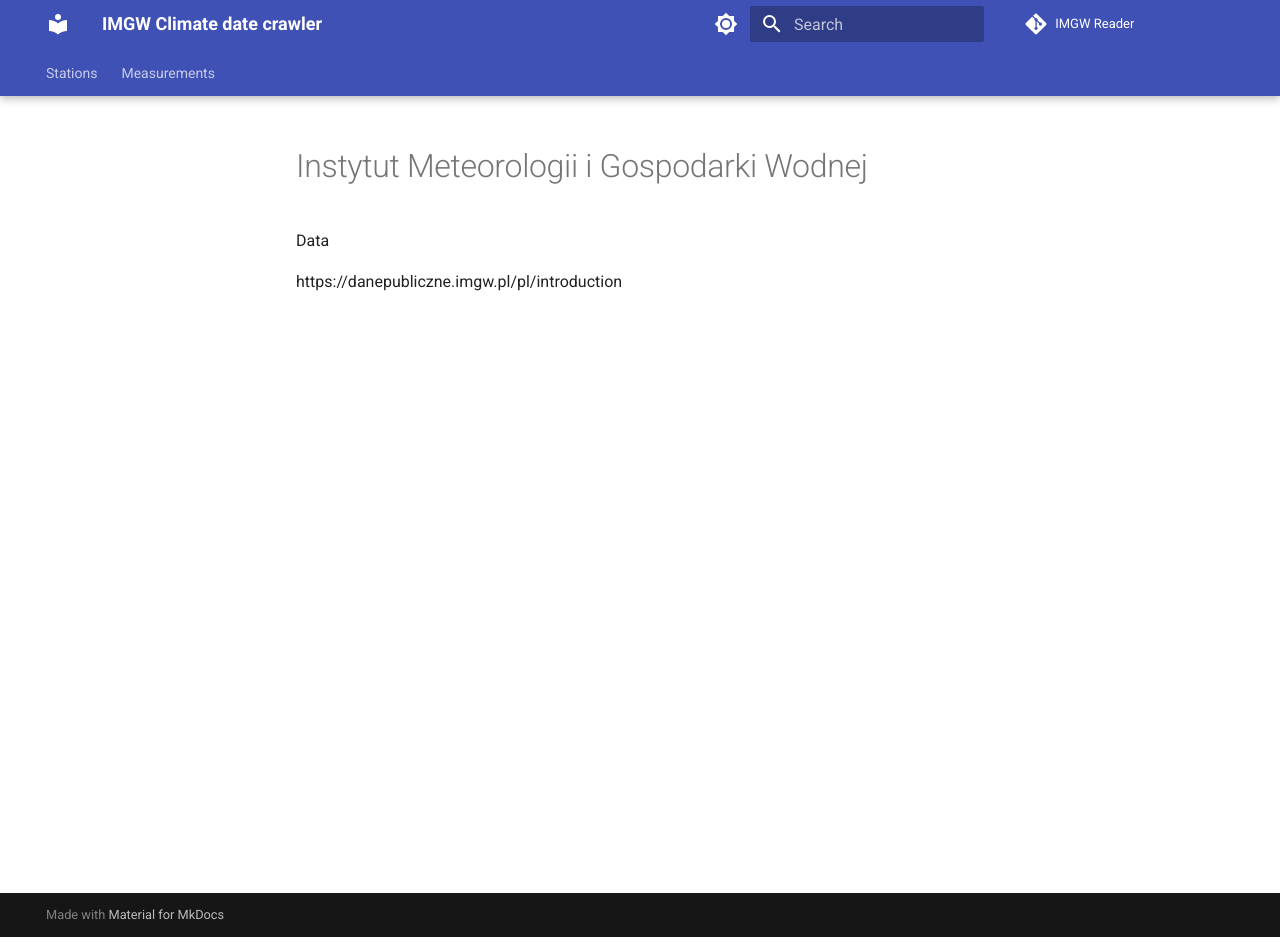
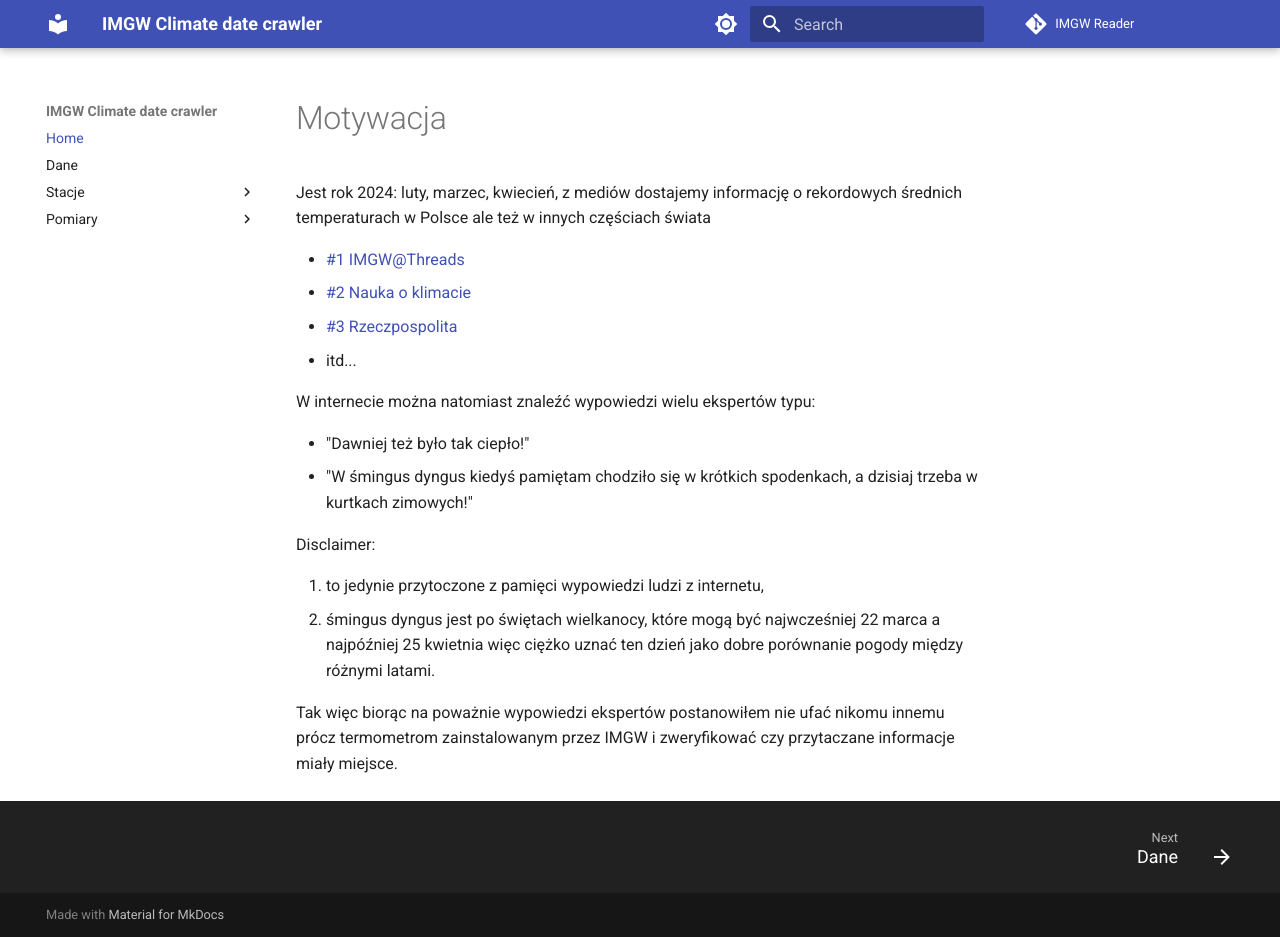
Before and after one commit to michalq/imgw-reader, an MkDocs documentation site: the page built from docs/index.md, in a window 1280 px wide and 937 px high. Built offline with MkDocs 1.6.1 and Material for MkDocs 9.7.7, drawn with Linux system fonts in a browser that asks for light colours; comment, search, counter and statistics services are not loaded.

Commit message:
docs: extended docs

```diff
--- a/docs/index.md
+++ b/docs/index.md
@@ -1,5 +1,22 @@
-# Instytut Meteorologii i Gospodarki Wodnej
+# Motywacja
 
-Data
+Jest rok 2024: luty, marzec, kwiecień, z mediów dostajemy informację o rekordowych średnich
+temperaturach w Polsce ale też w innych częściach świata
 
-https://danepubliczne.imgw.pl/pl/introduction
+- [#1 IMGW@Threads](https://twitter.com/IMGWmeteo/status/1763109148114235541?ref_src=twsrc%5Etfw%7Ctwcamp%5Etweetembed%7Ctwterm%5E1763109148114235541%7Ctwgr%5E343959971420b2856498b870d7f146c08c16dda7%7Ctwcon%5Es1_c10&ref_url=https%3A%2F%2Fklimat.rp.pl%2Fklimat%2Fart39929961-to-byl-rekordowo-cieply-luty-w-polsce-anomalie-w-calym-kraju-gdzie-najcieplej)
+- [#2 Nauka o klimacie](https://naukawpolsce.pl/aktualnosci/news%2C100901%2Cza-nami-rekordowo-cieply-luty-zime-zastapi-pora-chlodna-twierdza-eksperci)
+- [#3 Rzeczpospolita](https://klimat.rp.pl/klimat/art39929961-to-byl-rekordowo-cieply-luty-w-polsce-anomalie-w-calym-kraju-gdzie-najcieplej)
+- itd...
+
+W internecie można natomiast znaleźć wypowiedzi wielu ekspertów typu:
+
+- "Dawniej też było tak ciepło!"
+- "W śmingus dyngus kiedyś pamiętam chodziło się w krótkich spodenkach, a dzisiaj trzeba w kurtkach zimowych!"
+
+Disclaimer:
+
+1. to jedynie przytoczone z pamięci wypowiedzi ludzi z internetu,
+2. śmingus dyngus jest po świętach wielkanocy, które mogą być najwcześniej 22 marca a najpóźniej 25 kwietnia więc ciężko uznać ten dzień jako dobre porównanie pogody między różnymi latami.
+
+Tak więc biorąc na poważnie wypowiedzi ekspertów postanowiłem nie ufać nikomu innemu prócz
+termometrom zainstalowanym przez IMGW i zweryfikować czy przytaczane informacje miały miejsce.
--- a/mkdocs.yaml
+++ b/mkdocs.yaml
@@ -5,7 +5,6 @@
   features:
     - navigation.instant
     - navigation.footer
-    - navigation.tabs
     - navigation.tabs.sticky
     - navigation.path
     - navigation.top
@@ -21,9 +20,11 @@
         icon: material/brightness-4
         name: Switch to light mode
 nav:
-  - Stations:
+  - Home: index.md
+  - Dane: data.md
+  - Stacje:
       - List: stations/list.md
-  - Measurements:
+  - Pomiary:
       - Skierniewice: measurements/skierniewice.md
 plugins:
   - search
```
Also changed, not shown: docs/data.md (added, +9 -0 lines), docs/measurements/skierniewice.md (+36 -4 lines), 3 other files.
